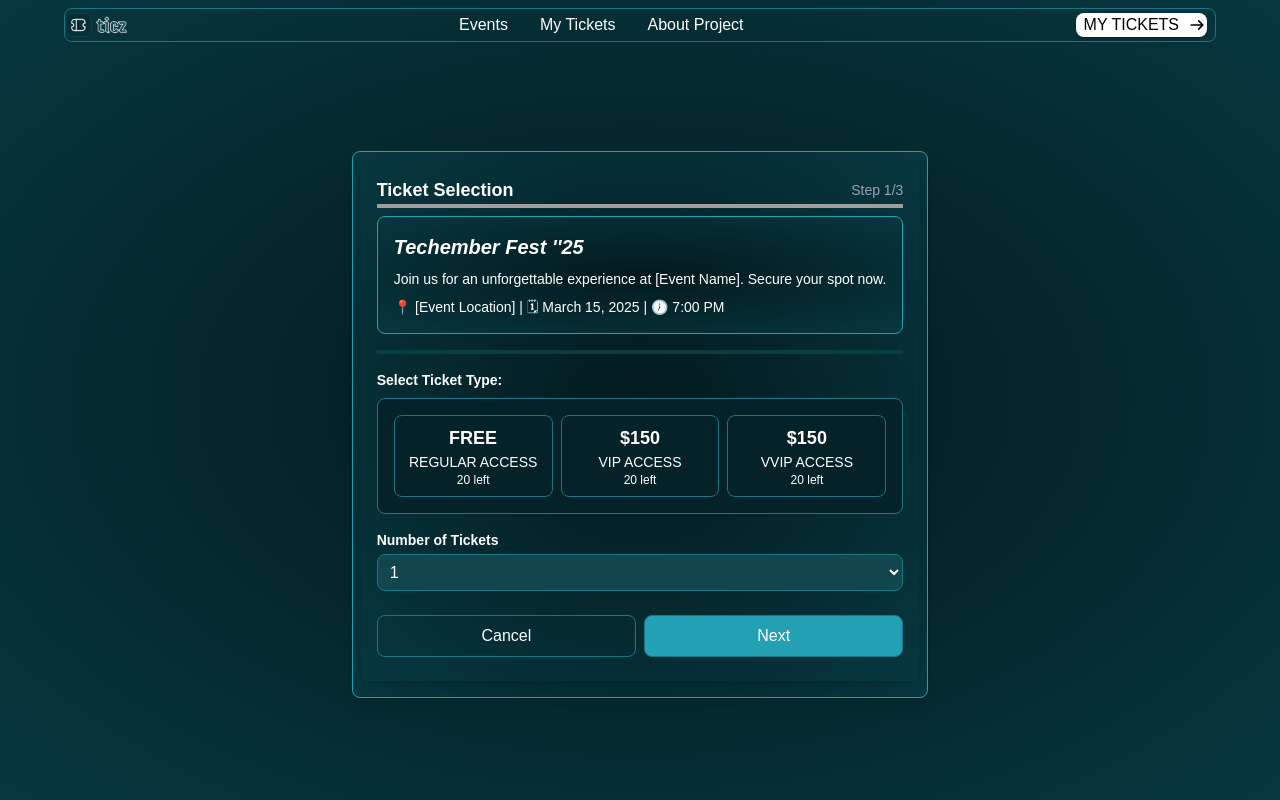
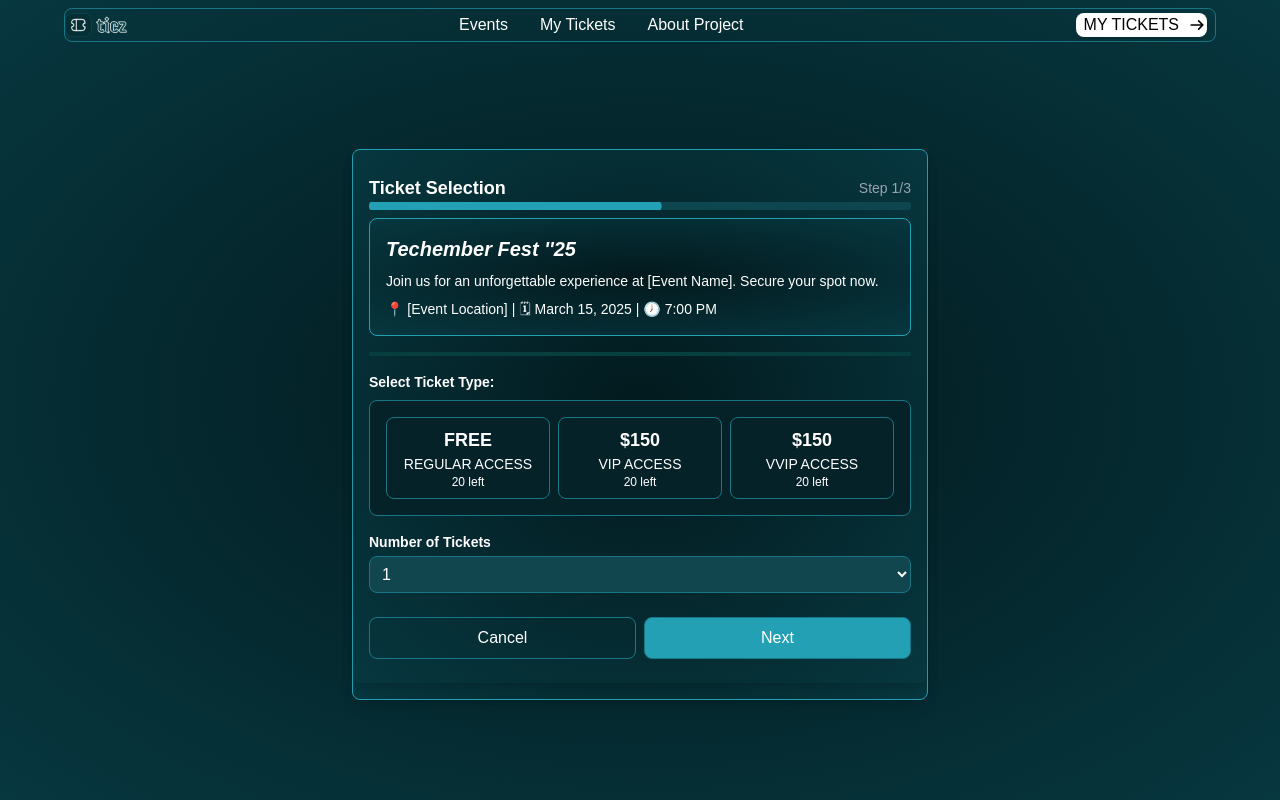
Before and after one commit to Duubemmm/hng12-stage2-ConferenceTicketGenerator, a React app: page / in a window 1280 px wide. Built offline with nearby package versions, Linux system fonts and the light colour scheme; grey boxes are pictures that could not be loaded; the HTML template or start-up script is replaced by a standard one; a web font is replaced by a local one.

Commit message:
first commit

```diff
--- a/src/components/Header.jsx
+++ b/src/components/Header.jsx
@@ -6,7 +6,7 @@ const Header = () => {
 
         {/* Left Section - Logo & Icon */}
         <div className="flex items-center space-x-2">
-          <img src= "./src/assets/ticzlogo.png" alt="Ticz Logo" className="h-6 w-auto" />
+          <img src= "../src/assets/ticzlogo.png" alt="Ticz Logo" className="h-6 w-auto" />
         </div>
 
         {/* Center Section - Navigation Links (Hidden on small screens) */}
--- a/src/components/TicketSelection.jsx
+++ b/src/components/TicketSelection.jsx
@@ -40,9 +40,9 @@ const TicketSelection = ({ selectedTicket, setSelectedTicket, nextStep }) => {
         <h2 className="text-lg font-semibold">Ticket Selection</h2>
         <p className="text-sm text-gray-400">Step 1/3</p>
       </div>
-      <img src="C:\Users\USER\Desktop\Conference Ticket\conference-ticket-generator\src\assets\image.png
+      <img src="/image.png
 
-" alt="Ticket" className="w-full h-1 mb-2" />
+" alt="Ticket" className="w-full h-2 mb-2" />
 
       {/* Event Info */}
       <div className="bg-custom-gradient border-[#24A0B5] border p-4 rounded-lg mb-4">
```
Also changed, not shown: public/image.png (added).
